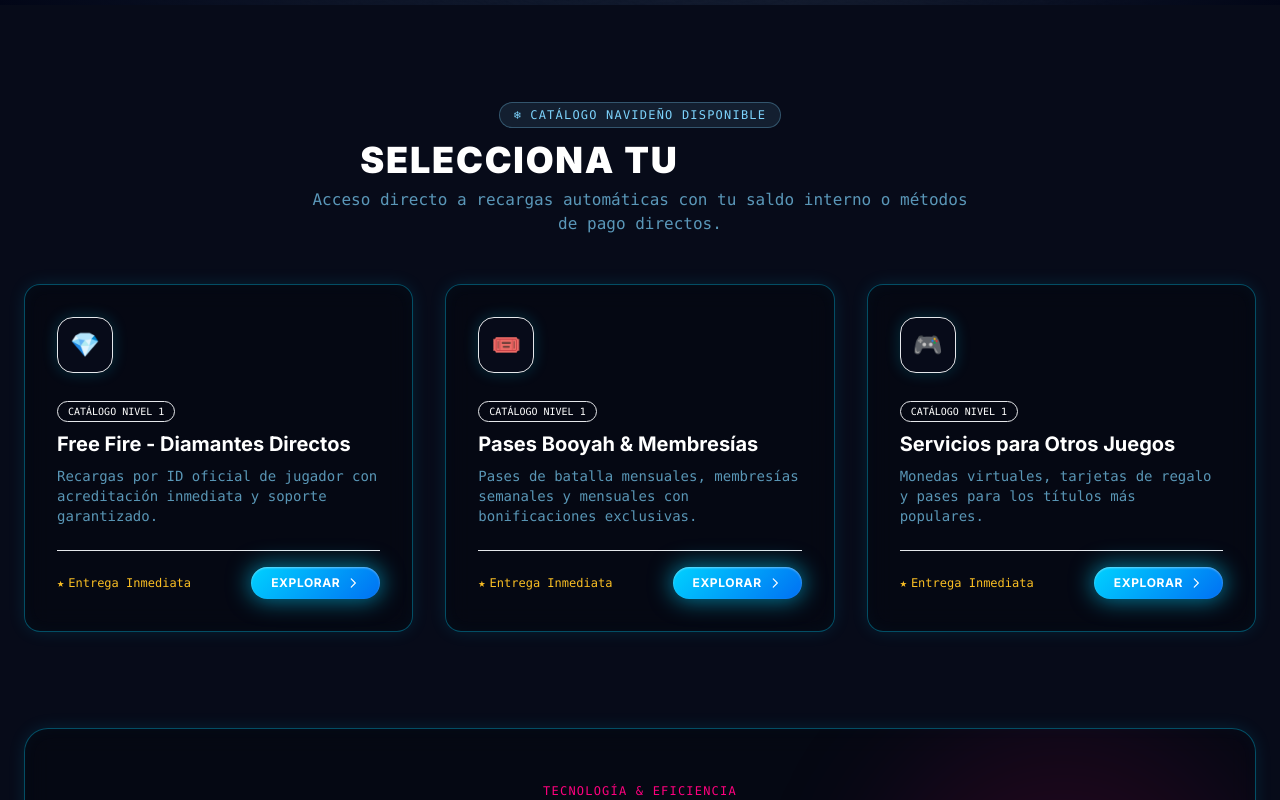
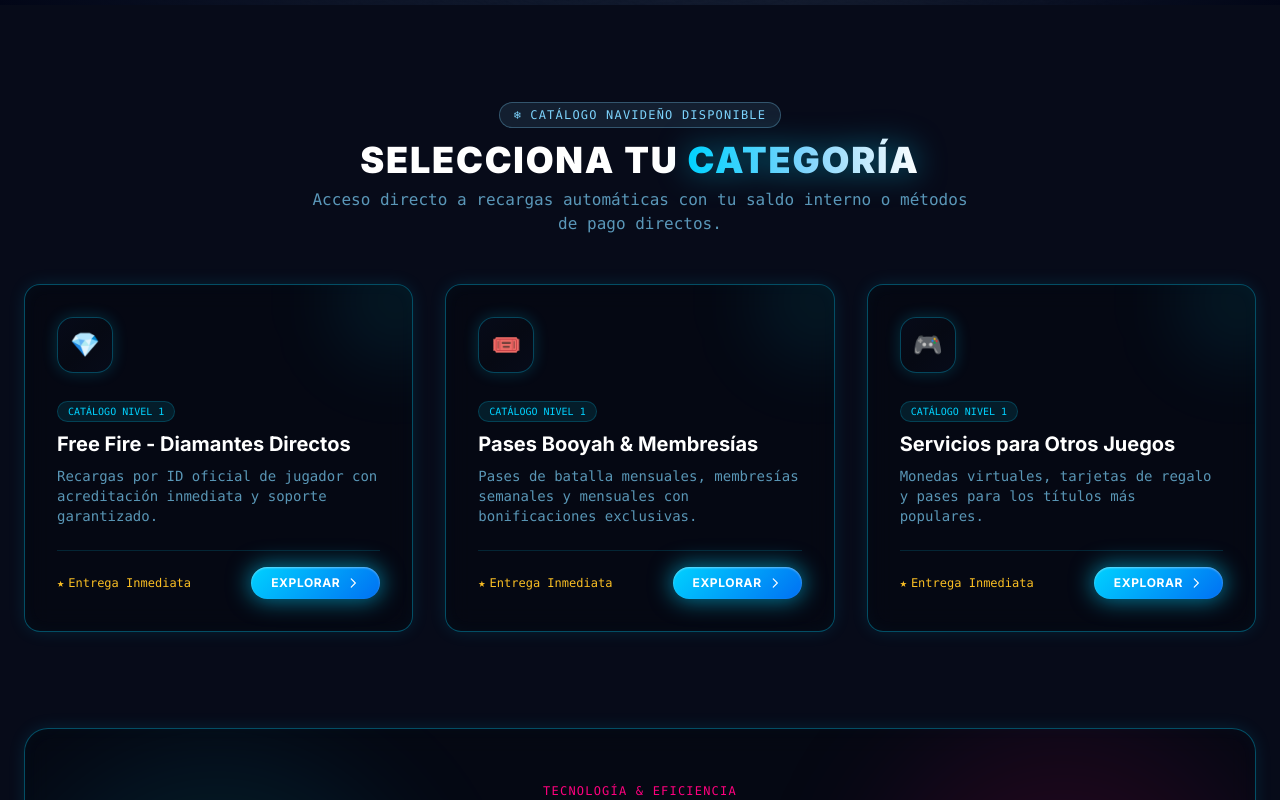
Before and after one commit to RmMasha/RM-MASHA, a Next.js app in the folder Front/: page / in a window 1280 px wide. Shown: the part 860-1660 px from the top of the page. Built offline with nearby package versions, Linux system fonts and the light colour scheme; no server answers; the database is empty.

Commit message:
fix(styles): fix unstyled white select and inputs by defining DEFAULT values in tailwind theme and enforcing dark form styles globally

```diff
--- a/Front/src/app/admin/layout.tsx
+++ b/Front/src/app/admin/layout.tsx
@@ -63,8 +63,8 @@ export default function AdminLayout({ children }: Props) {
               Terminal de Control
             </span>
           </div>
-          <h2 className="text-xl font-black text-pure tracking-wider uppercase">
-            RM & <span className="text-transparent bg-clip-text bg-gradient-to-r from-neon to-white">MASHA</span>
+          <h2 className="text-xl font-black text-white tracking-wider uppercase">
+            RM & <span className="text-transparent bg-clip-text bg-gradient-to-r from-neon-cyan via-ice to-pure-white">MASHA</span>
           </h2>
           <div className="flex items-center gap-2 mt-2">
             <span className={getRoleBadge(profile?.rol || 'admin')}>
--- a/Front/src/app/globals.css
+++ b/Front/src/app/globals.css
@@ -17,6 +17,37 @@ body {
   min-height: 100vh;
   font-feature-settings: 'cv02', 'cv03', 'cv04', 'cv11';
   overflow-x: hidden;
+}
+
+/* ========================================================= */
+/* ESTILOS GLOBALES PARA CONTROLES DE FORMULARIO (MODO OSCURO) */
+/* Evita que los navegadores (Chrome/Edge/Safari) los pinten en blanco */
+/* ========================================================= */
+select,
+option,
+input,
+textarea {
+  background-color: #060913 !important;
+  color: #FFFFFF !important;
+  border-color: rgba(0, 210, 255, 0.35);
+}
+
+select option {
+  background-color: #060913 !important;
+  color: #FFFFFF !important;
+  padding: 8px 12px;
+}
+
+select option:hover,
+select option:focus,
+select option:checked {
+  background-color: #0E1738 !important;
+  color: #00D2FF !important;
+}
+
+input::placeholder,
+textarea::placeholder {
+  color: rgba(148, 163, 184, 0.65) !important;
 }
 
 /* Cyber Grid Background desactivado a petición del usuario (sin líneas de cuaderno) */
--- a/Front/tailwind.config.ts
+++ b/Front/tailwind.config.ts
@@ -17,12 +17,14 @@ const config: Config = {
           surface: '#0E1738', // Capa intermedia
         },
         neon: {
+          DEFAULT: '#00D2FF', // Azul eléctrico/neón principal
           blue: '#00D2FF',    // Azul eléctrico/neón principal
           cyan: '#00F0FF',    // Resplandor máximo
           glow: '#38BDF8',    // Iluminación suave
         },
         // Colores Secundarios (El Contraste)
         pure: {
+          DEFAULT: '#FFFFFF', // Blanco puro
           white: '#FFFFFF',
         },
         magenta: {
@@ -39,6 +41,7 @@ const config: Config = {
           crystal: '#A5F3FC', // Nieve y papel de regalo navideño
         },
         pitch: {
+          DEFAULT: '#060913', // Negro táctico panel por defecto
           black: '#030712',   // Negro táctico profundo
           panel: '#060913',   // Paneles opacos de alto contraste
           card: '#090D1A',
```
